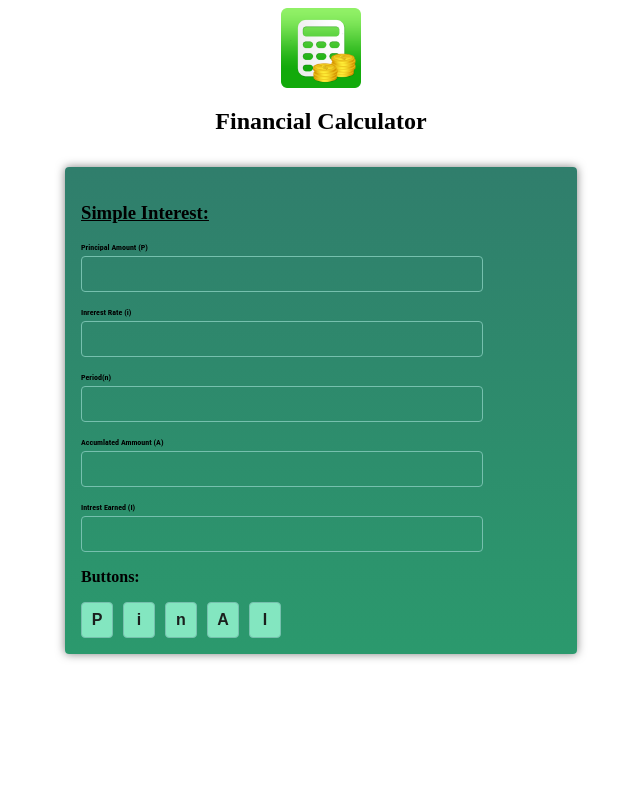
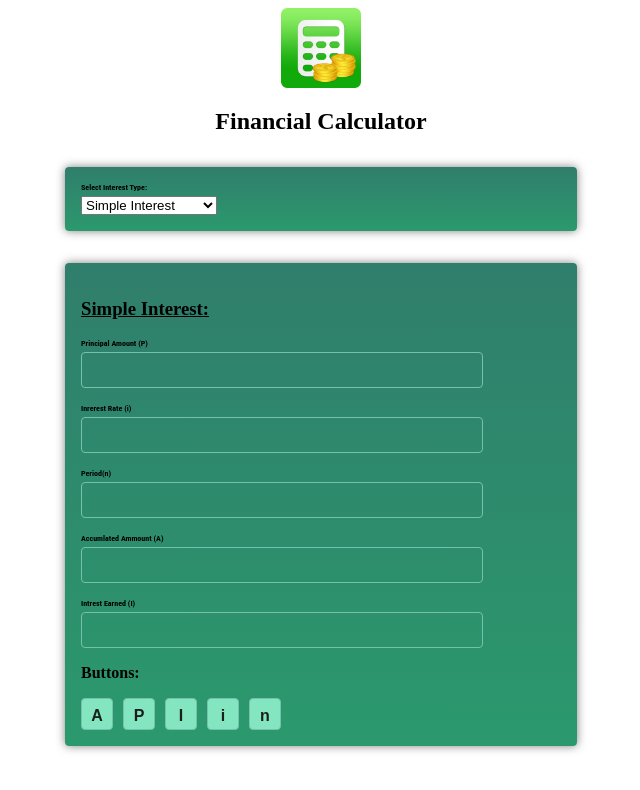
Before and after one commit to 1996Woso/Financial_Calculator-Angular, an Angular app: page / in a window 1280 px wide. Shown: the top 790 px of the page, without its empty margins (319-959 px from the left). Built offline with nearby package versions, Linux system fonts and the light colour scheme.

Commit message:
Added compound interest from

```diff
--- a/src/app/user-input/user-input.component.css
+++ b/src/app/user-input/user-input.component.css
@@ -34,6 +34,7 @@ form {
 
   button {
     width:2rem;
+    height: 2rem;
     padding: 0.5rem;
     border: 1px solid #76c0ae;
     border-radius: 0.25rem;
--- a/src/app/user-input/user-input.component.html
+++ b/src/app/user-input/user-input.component.html
@@ -1,4 +1,12 @@
-<form (ngSubmit)="onSubmit()">
+<form>
+    <label for="interest-type">Select Interest Type:</label>
+    <select id="interest-type" [(ngModel)]="selectedInterestType" name="interest-type">
+        <option value="simple">Simple Interest</option>
+        <option value="compound">Compound Interest</option>
+    </select>
+</form>
+<div *ngIf="selectedInterestType === 'simple'; else compoundForm">
+    <form (ngSubmit)="onSubmitSimpleInterest()">
         <h3><u>Simple Interest:</u></h3>
         <p>
             <label for="principal">Principal Amount (P)</label>
@@ -22,10 +30,55 @@
         </p>
         <p><b>Buttons:</b></p>
         <div class="buttons" >
+            <button (click)="calculateAmaount()">A</button>
             <button (click)="calculatePrincipal()">P</button>
+            <button (click)="calculateInterest()">I</button>
             <button (click)="calculateRate()">i</button>
             <button (click)="calculatePeriod()">n</button>
-        <button (click)="calculateAmaount()">A</button>
-        <button (click)="calculateInterest()">I</button>
         </div>
     </form>
+</div>
+
+<ng-template #compoundForm>
+    <form>
+        <h2><u>Compound Interest:</u></h2>
+        <p>
+            <label for="principal">Principal (P)</label>
+            <input for="principal" id="principal" type="number" />
+        </p>
+        <p>
+            <label for="amount">Amount (A)</label>
+            <input for="amount" id="amount" type="number" />
+        </p>
+        <p>
+            <label for="interest">Interest (I)</label>
+            <input for="interest" id="interest" type="number" />
+        </p>
+        <p>
+            <label for="period">Period (n)</label>
+            <input for="period" id="period" type="number" />
+        </p>
+        <p>
+            <label for="rate">Rate (r)</label>
+            <input for="rate" id="rate" type="number" />
+        </p>
+        <p>
+            <label for="compound-period">Compound Period (m)</label>
+            <input for="compound-period" id="compound-period" type="number" />
+        </p>
+        <p>
+            <label for="effective-rate">Effective Rate (i<sub>m</sub>)</label>
+            <input for="effective-rate" id="effective-rate" type="number" />
+        </p>
+        <p><b>Buttons:</b></p>
+        <div class="buttons">
+            <button type="submit">A</button>
+            <button type="submit">P</button>
+            <button type="submit">I</button>
+            <button type="submit">i</button>
+            <button type="submit">i<sub>m</sub></button>
+            <button type="submit">n</button>
+            <button type="submit">m</button>
+        </div>
+    </form>
+</ng-template>
--- a/src/app/user-input/user-input.component.ts
+++ b/src/app/user-input/user-input.component.ts
@@ -1,3 +1,4 @@
+import { NgIf } from '@angular/common';
 import { Component } from '@angular/core';
 import { FormsModule } from '@angular/forms';
 import { FinancialService } from '../../financial.service';
@@ -5,18 +6,21 @@ import { FinancialService } from '../../financial.service';
 @Component({
   selector: 'app-user-input',
   standalone: true,
-  imports: [FormsModule],
+  imports: [FormsModule,NgIf],
   templateUrl: './user-input.component.html',
   styleUrl: './user-input.component.css'
 })
 export class UserInputComponent {
+  selectedInterestType ='simple';
+
+  //Simple Interest variables
   userPrincipal = '';
   userAmount = '';
   userRate = '';
   userInterest = '';
   userPeriod = ''
   constructor(private financialService:FinancialService){}
-  onSubmit(){
+  onSubmitSimpleInterest(){
     this.financialService.calculateFinancialResults({
       principalAmount: +this.userPrincipal,
       accumulatedAmount: +this.userAmount,
@@ -36,7 +40,7 @@ export class UserInputComponent {
         accumulatedAmount / (1 + (interestRate / 100) * period)
       ).toFixed(2);
     }
-    else if(interestRate&&interestRate&&period){
+    else if(interestEarned&&interestRate&&period){
       this.userPrincipal = (100*(interestEarned/(interestRate*period))).toFixed(2);
     }
     else if(accumulatedAmount && interestEarned){
@@ -70,7 +74,7 @@ export class UserInputComponent {
       this.userPeriod = (((accumulatedAmount/principal)-1)/(interestRate/100)).toFixed(2);
     }
     else if(interestEarned&&principal&&interestRate){
-      this.userRate = (100*(interestEarned/(principal*interestRate))).toFixed(2);
+      this.userPeriod = (100*(interestEarned/(principal*interestRate))).toFixed(2);
     }else{
       alert('Please fill in required fields correctly.');
     }
@@ -78,7 +82,7 @@ export class UserInputComponent {
 
   calculateRate(){
     const principal = +this.userPrincipal;
-    const period = +this.userRate;
+    const period = +this.userPeriod;
     const accumulatedAmount = +this.userAmount;
     const interestEarned = +this.userInterest;
     if(principal&&period&&accumulatedAmount){
@@ -93,7 +97,7 @@ export class UserInputComponent {
 
   calculateInterest(){
     const principal = +this.userPrincipal;
-    const period = +this.userRate;
+    const period = +this.userPeriod;
     const accumulatedAmount = +this.userAmount;
     const interestRate = +this.userRate;
     if(principal&&interestRate&&period){
```
Lines whose indentation alone changed are shown as unchanged.
